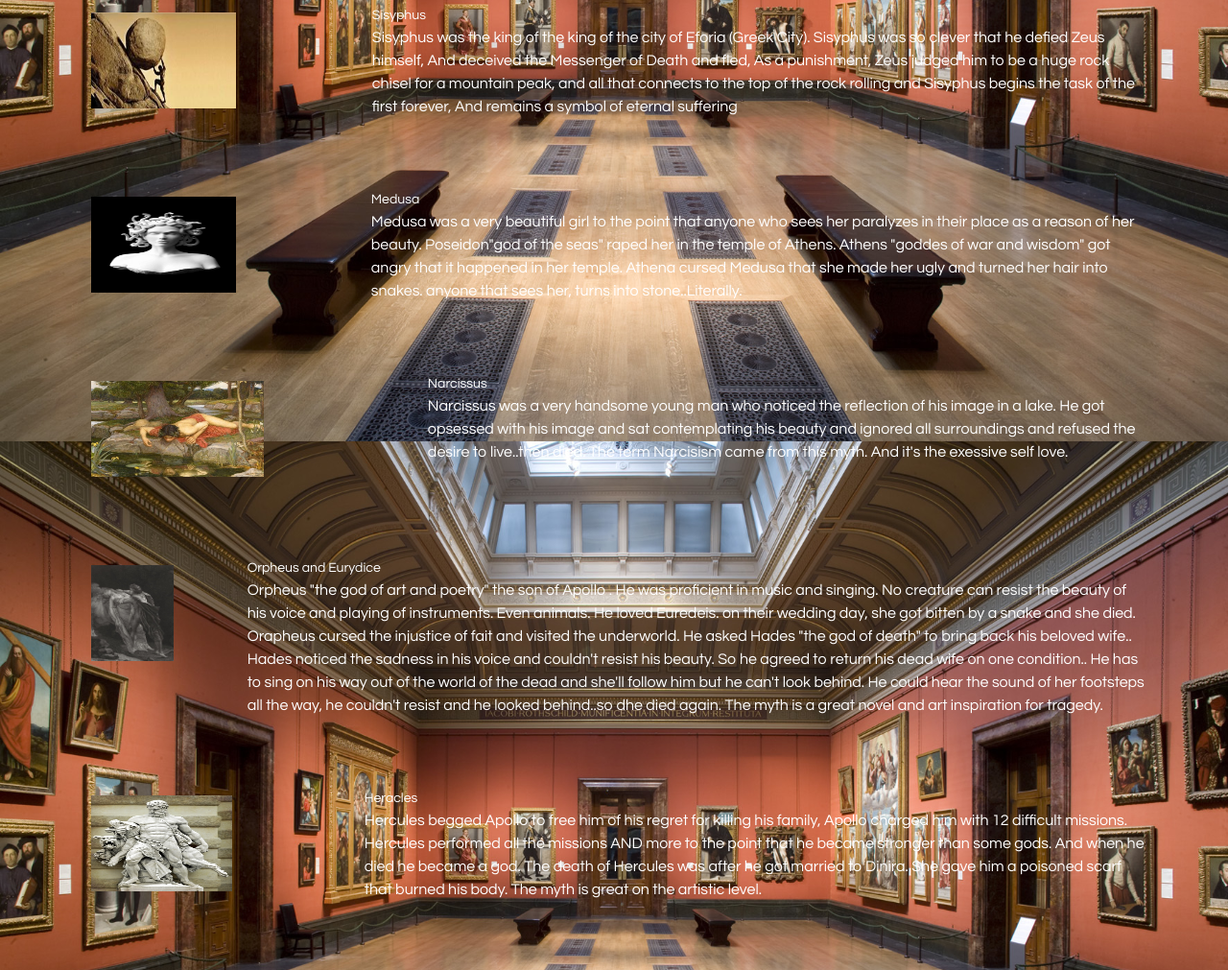
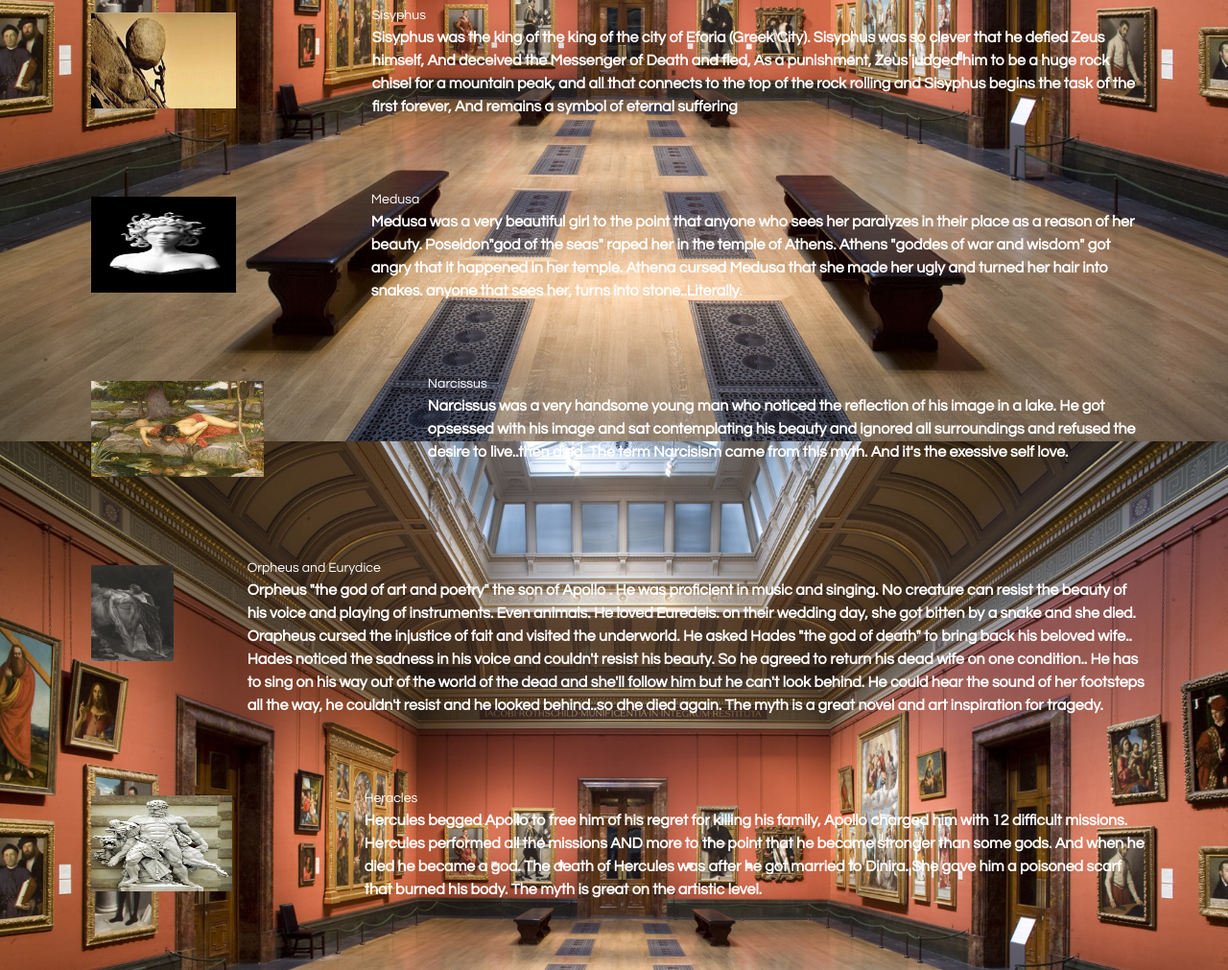
Before and after one commit to GannaWalaa/iStoria, a plain HTML site: page Greek.html in a window 1280 px wide. Shown: the part 394-1405 px from the top of the page at 96% size. Drawn offline with nearby package versions, Linux system fonts and the light colour scheme.

Commit message:
Update Greek.html

```diff
--- a/Greek.html
+++ b/Greek.html
@@ -45,10 +45,10 @@
 <div class="app">
     <div class="screenshot"><img class="pic" src="sisyphus.jpg" alt="happy"></div>
     <div class="description"><small> Sisyphus </small><br>
-                Sisyphus was the king of the king of the city of Eforia (Greek City). Sisyphus was so clever that he defied Zeus himself,
+                <strong>Sisyphus was the king of the king of the city of Eforia (Greek City). Sisyphus was so clever that he defied Zeus himself,
                 And deceived the Messenger of Death and fled, As a punishment, Zeus judged him to be a huge rock chisel for a mountain peak,
                 and all that connects to the top of the rock rolling and Sisyphus begins the task of the first forever, And remains a symbol
-                of eternal suffering</div>
+                  of eternal suffering</strong></div>
 </div>
 <br>
 <br>
@@ -57,9 +57,9 @@
 <div class="app">
     <div class="screenshot"><img class="pic" src="medusa.jpg" alt="happy"></div>
     <div class="description"><small> Medusa </small><br>
-                Medusa was a very beautiful girl to the point that anyone who sees her paralyzes in their place as a reason of her beauty.
+                <strong>Medusa was a very beautiful girl to the point that anyone who sees her paralyzes in their place as a reason of her beauty.
                 Poseidon"god of the seas" raped her in the temple of Athens. Athens "goddes of war and wisdom" got angry that it happened in her temple.
-                Athena cursed Medusa that she made her ugly and turned her hair into snakes. anyone that sees her, turns into stone..Literally.</div>
+                Athena cursed Medusa that she made her ugly and turned her hair into snakes. anyone that sees her, turns into stone..Literally.</strong></div>
 </div>
 <br>
 <br>
@@ -68,9 +68,9 @@
 <div class="app">
     <div class="screenshot"><img class="pic" src="narcissus.jpg" alt="happy"></div>
     <div class="description"><small>Narcissus</small><br>
-            Narcissus was a very handsome young man who noticed the reflection of his image in a lake. He got opsessed with his image
+            <strong>Narcissus was a very handsome young man who noticed the reflection of his image in a lake. He got opsessed with his image
             and sat contemplating his beauty and ignored all surroundings and refused the desire to live..then died.
-            The term Narcisism came from this myth. And it's the exessive self love.</div>
+              The term Narcisism came from this myth. And it's the exessive self love.</strong></div>
 </div>
 <br>
 <br>
@@ -79,13 +79,13 @@
 <div class="app">
     <div class="screenshot"><img class="pic" src="orph.jpg" alt="happy"></div>
     <div class="description"><small> Orpheus and Eurydice </small><br>
-               Orpheus "the god of art and poetry" the son of Apollo . He was proficient in music and singing. No creature can resist the beauty
+               <strong>Orpheus "the god of art and poetry" the son of Apollo . He was proficient in music and singing. No creature can resist the beauty
                of his voice and playing of instruments. Even animals. He loved Euredeis. on their wedding day, she got bitten by a snake and
                she died. Orapheus cursed the injustice of fait and visited the underworld. He asked Hades "the god of death" to bring back his
                beloved wife.. Hades noticed the sadness in his voice and couldn't resist his beauty. So he agreed to return his dead wife on one
                condition.. He has to sing on his way out of the world of the dead and she'll follow him but he can't look behind. He could hear
                the sound of her footsteps all the way, he couldn't resist and he looked behind..so dhe died again. The myth is a great novel
-               and art inspiration for tragedy.</div>
+                 and art inspiration for tragedy.</strong></div>
 </div>
 <br>
 <br>
@@ -94,10 +94,10 @@
 <div class="app">
     <div class="screenshot"><img class="pic" src="heracles.jpg" alt="happy"></div>
     <div class="description"><small> Heracles </small><br>
-                Hercules begged Apollo to free him of his regret for killing his family, Apollo charged him with 12 difficult
+                <strong>Hercules begged Apollo to free him of his regret for killing his family, Apollo charged him with 12 difficult
                 missions. Hercules performed all the missions AND more to the point that he became stronger than some gods.
                 And when he died he became a god. The death of Hercules was after he got married to Dinira. She gave him a poisoned scarf
-                that burned his body. The myth is great on the artistic level.</div>
+                  that burned his body. The myth is great on the artistic level.</strong></div>
 </div>
 <br>
 <br>
```
